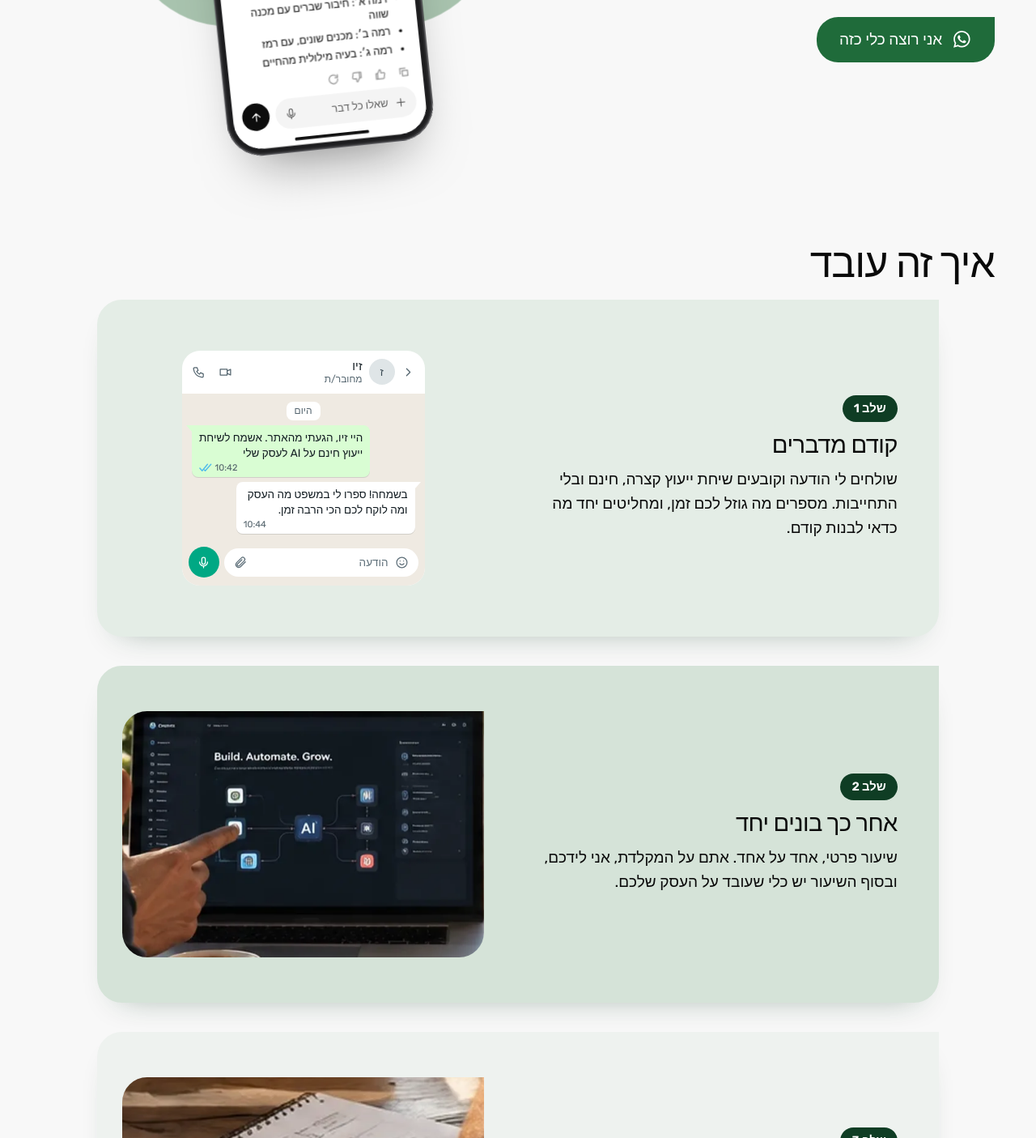
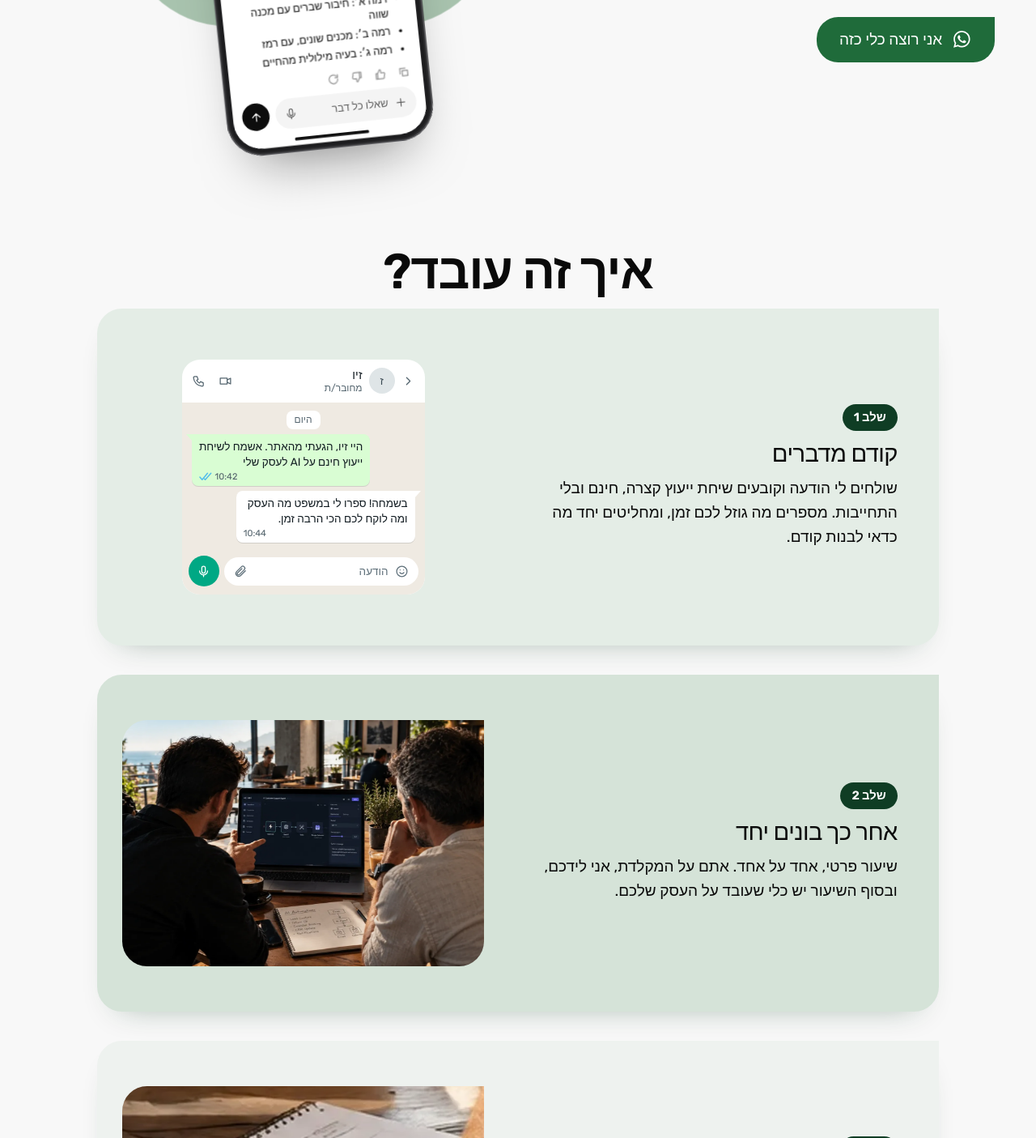
Before and after one commit to zivwais-ux/newlandingpage, a Next.js app: page / in a window 1280 px wide. Shown: the part 3395-4800 px from the top of the page at 81% size. Built offline with nearby package versions, Linux system fonts and the light colour scheme.

Commit message:
How it works: café photo in step 2, centred bold title with a question mark
Co-Authored-By: Claude Opus 5.5 <noreply@anthropic.com>
Claude-Session: https://claude.ai/code/session_01CxSbXAaRijqR2YgNxPE3Ha

```diff
--- a/scripts/verify.mjs
+++ b/scripts/verify.mjs
@@ -262,7 +262,10 @@ try {
       chat: document.querySelectorAll(".how__card--1 .phone--wa").length,
       cta: document.querySelectorAll("#how .how__cta a[href*='wa.me']").length,
       card2Top: document.querySelector(".how__card--2").getBoundingClientRect().top + scrollY,
+      head: (() => { const h = document.querySelector("#how-title"); const cs = getComputedStyle(h); return { text: h.textContent.trim(), align: cs.textAlign, weight: cs.fontWeight }; })(),
     }));
+    check(`${width}px: איך זה עובד: הכותרת ממורכזת, מודגשת ומסתיימת בסימן שאלה`, info.head.align === "center" && +info.head.weight >= 600 && info.head.text.endsWith("?"), JSON.stringify(info.head));
+    check(`${width}px: איך זה עובד: בכרטיס השני התמונה מבית הקפה`, info.imgs[0] === "/img/build-together.webp", info.imgs[0]);
     check(`${width}px: איך זה עובד: 3 כרטיסים נצמדים, עם השיחה, שתי התמונות והכפתור`, info.cards === 3 && info.sticky && info.chat === 1 && info.imgs.length === 2 && info.cta === 1, JSON.stringify(info));
     const scaleAt = async (y) => {
       await hp.evaluate((t) => window.scrollTo({ top: t, behavior: "instant" }), Math.round(y));
--- a/src/app/globals.css
+++ b/src/app/globals.css
@@ -1500,8 +1500,11 @@ p {
   padding-block: clamp(48px, 6vw, 96px) var(--gap);
 }
 .how h2 {
-  font-size: var(--step-head);
+  font-size: clamp(2.4rem, 1.4rem + 3vw, 4.25rem);
+  font-weight: 600;
   line-height: 1.05;
+  text-align: center;
+  text-wrap: balance;
 }
 .how__deck {
   margin-top: 40px;
--- a/src/components/sections/How.tsx
+++ b/src/components/sections/How.tsx
@@ -29,7 +29,7 @@ export function How() {
         <li className="how__card how__card--2" style={{ "--i": 1 } as React.CSSProperties}>
           <div className="how__media">
             <div className="how__pic">
-              <Image src={lesson.img!} alt={lesson.alt!} width={640} height={480} loading="lazy" />
+              <Image src={lesson.img!} alt={lesson.alt!} width={1536} height={1024} loading="lazy" />
             </div>
           </div>
           <div className="how__body">
--- a/src/content/site.ts
+++ b/src/content/site.ts
@@ -162,7 +162,7 @@ export const build = {
 };
 
 export const how = {
-  title: "איך זה עובד",
+  title: "איך זה עובד?",
   steps: [
     {
       name: "קודם מדברים",
@@ -171,8 +171,8 @@ export const how = {
     {
       name: "אחר כך בונים יחד",
       text: "שיעור פרטי, אחד על אחד. אתם על המקלדת, אני לידכם, ובסוף השיעור יש כלי שעובד על העסק שלכם.",
-      img: "/img/screen.webp",
-      alt: "יד מצביעה על מסך מחשב נייד במהלך שיעור",
+      img: "/img/build-together.webp",
+      alt: "שני אנשים בבית קפה מול מחשב נייד עם תהליך אוטומציה על המסך, ולידם מחברת עם סקיצה של התהליך",
     },
     {
       name: "ואז ממשיכים לבד",
--- a/tests/images-baseline.json
+++ b/tests/images-baseline.json
@@ -1,5 +1,6 @@
 {
   "files": {
+    "build-together.webp": "06ab6cc189a862f9790c16769d7375707f4567f0a5cef7fb435ae52023c6abb4",
     "coffee.webp": "ec97daf3150474829f8a9e1821211997537cd3541cd7fca19a81d28107bf3852",
     "lesson.webp": "54eeb226863b229647cf16581cc638c105fbe4fb035fbf5a0709657ff0ce116b",
     "notebook.webp": "ccc93c9b32d483ce5d526409042038b73a83a8fc460321b1d7c1b84e17a46f4e",
@@ -13,8 +14,8 @@
         "section": "hero"
       },
       {
-        "file": "/img/screen.webp",
-        "alt": "יד מצביעה על מסך מחשב נייד במהלך שיעור",
+        "file": "/img/build-together.webp",
+        "alt": "שני אנשים בבית קפה מול מחשב נייד עם תהליך אוטומציה על המסך, ולידם מחברת עם סקיצה של התהליך",
         "section": "how"
       },
       {
@@ -30,8 +31,8 @@
         "section": "hero"
       },
       {
-        "file": "/img/screen.webp",
-        "alt": "יד מצביעה על מסך מחשב נייד במהלך שיעור",
+        "file": "/img/build-together.webp",
+        "alt": "שני אנשים בבית קפה מול מחשב נייד עם תהליך אוטומציה על המסך, ולידם מחברת עם סקיצה של התהליך",
         "section": "how"
       },
       {
```
Also changed, not shown: public/img/build-together.webp (added).
